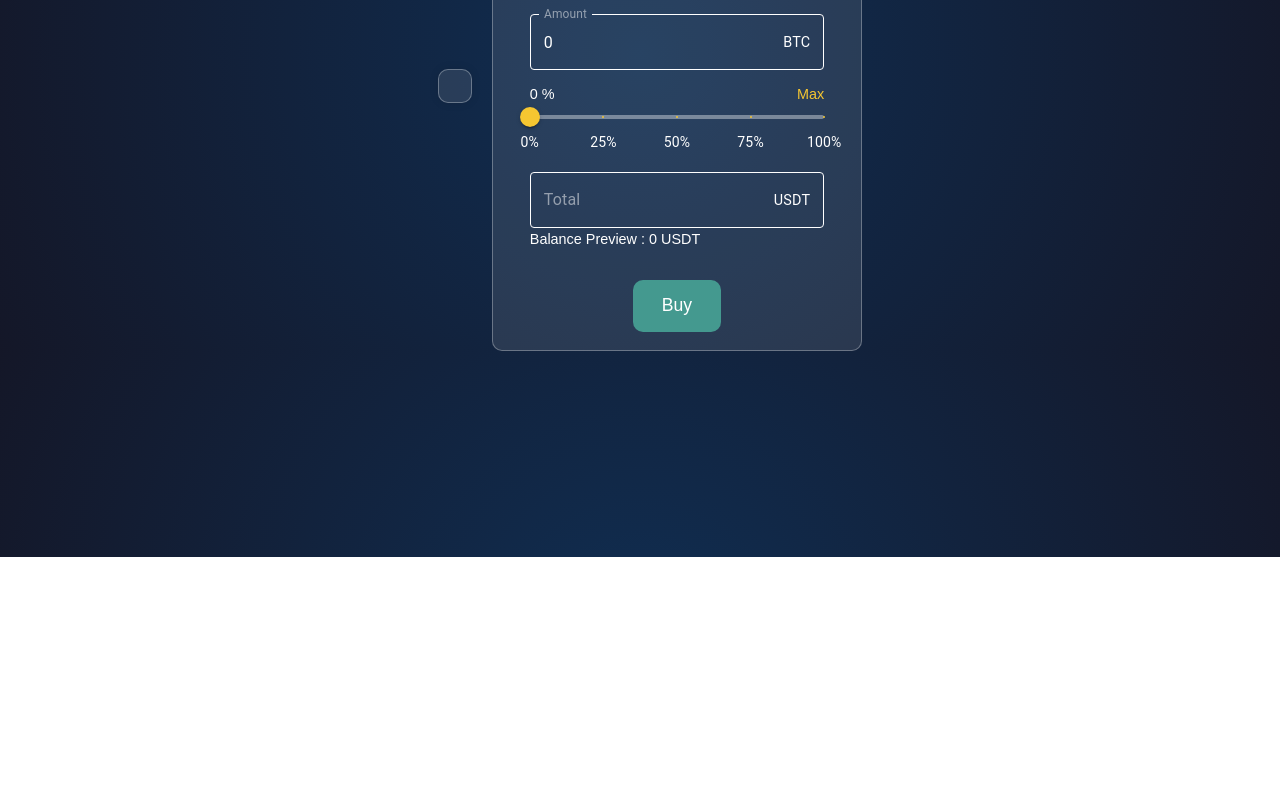
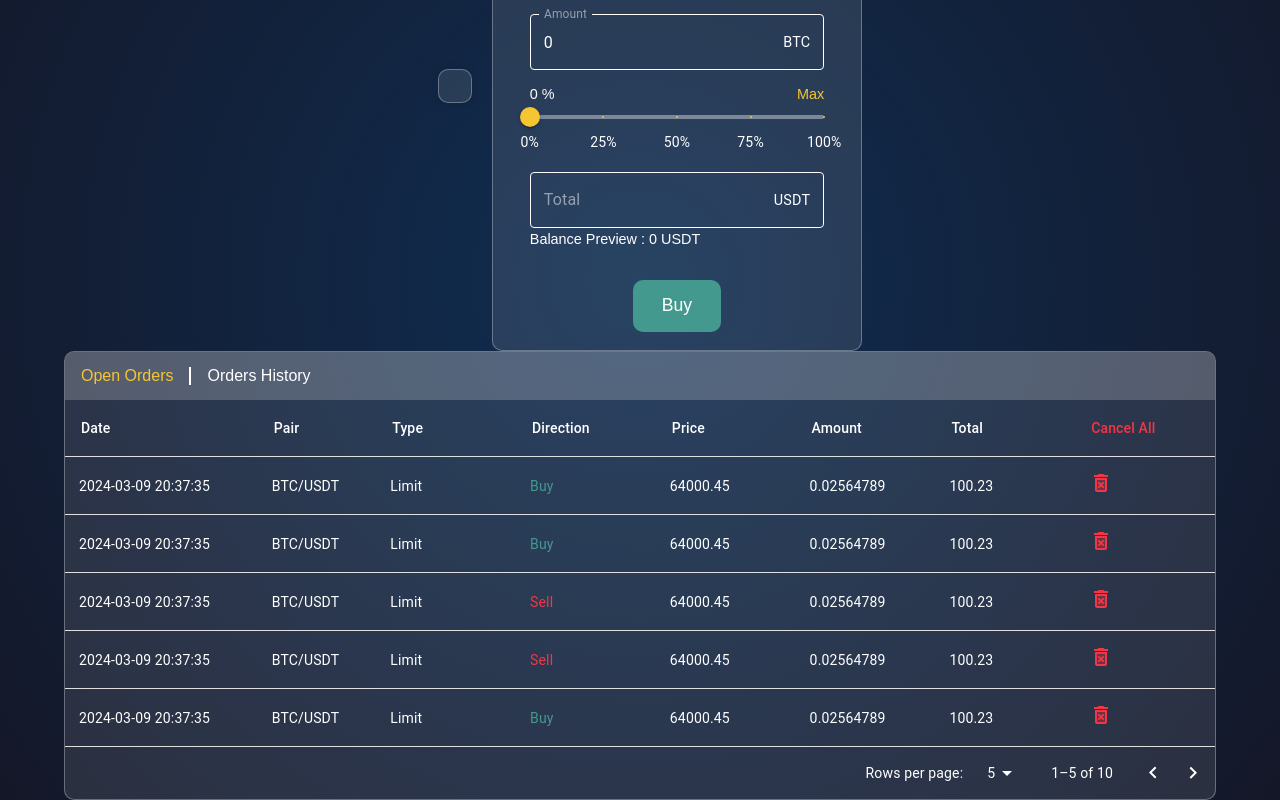
Before and after one commit to Crackvignoule/trading-sim, a React (Create React App) app in the folder client/: page /dashboard in a window 1280 px wide. Shown: the part 243-1043 px from the top of the page. Before the commit the page ends 800 px from the top, so only its background shows below. Built offline with nearby package versions, Linux system fonts and the light colour scheme; no server answers; sample sign-in values are in the browser's storage.

Commit message:
add orders components

```diff
--- a/client/package.json
+++ b/client/package.json
@@ -5,6 +5,7 @@
   "dependencies": {
     "@emotion/react": "^11.11.4",
     "@emotion/styled": "^11.11.0",
+    "@mui/icons-material": "^5.15.14",
     "@mui/material": "^5.15.14",
     "@testing-library/jest-dom": "^5.17.0",
     "@testing-library/react": "^13.4.0",
--- /dev/null
+++ b/client/src/components/UserOrders/UserOrders.js
@@ -0,0 +1,111 @@
+import React, { useState, useEffect } from 'react';
+import {UserOrdersDiv, OrderContainer, MyTable, MyTableBody, MyTableCell, MyTableContainer, MyTableHead, MyTablePagination, MyTableRow, Label, HeaderDiv, IconTrash } from './UserOrders.styles';
+
+
+const columns = [
+    { id: 'date', label: 'Date', minWidth: 150 },
+    { id: 'pair', label: 'Pair', minWidth: 80 },
+    { id: 'type', label: 'Type', minWidth: 100 },
+    { id: 'direction', label: 'Direction', minWidth: 100 },
+    { id: 'price', label: 'Price', minWidth: 100},
+    { id: 'amount', label: 'Amount', minWidth: 100},
+    { id: 'total', label: 'Total', minWidth: 100},
+    { id: 'icon', label: 'Cancel All', minWidth: 100},
+  ];
+
+  const rows = [
+    {date: '2024-03-09 20:37:35', pair: 'BTC/USDT', type: 'Limit', direction: 'Buy', price: '64000.45', amount: '0.02564789', total: '100.23', icon:'trash'},
+    {date: '2024-03-09 20:37:35', pair: 'BTC/USDT', type: 'Limit', direction: 'Buy', price: '64000.45', amount: '0.02564789', total: '100.23', icon:'trash'},
+    {date: '2024-03-09 20:37:35', pair: 'BTC/USDT', type: 'Limit', direction: 'Sell', price: '64000.45', amount: '0.02564789', total: '100.23', icon:'trash'},
+    {date: '2024-03-09 20:37:35', pair: 'BTC/USDT', type: 'Limit', direction: 'Sell', price: '64000.45', amount: '0.02564789', total: '100.23', icon:'trash'},
+    {date: '2024-03-09 20:37:35', pair: 'BTC/USDT', type: 'Limit', direction: 'Buy', price: '64000.45', amount: '0.02564789', total: '100.23', icon:'trash'},
+    {date: '2024-03-09 20:37:35', pair: 'BTC/USDT', type: 'Limit', direction: 'Buy', price: '64000.45', amount: '0.02564789', total: '100.23', icon:'trash'},
+    {date: '2024-03-09 20:37:35', pair: 'BTC/USDT', type: 'Limit', direction: 'Buy', price: '64000.45', amount: '0.02564789', total: '100.23', icon:'trash'},
+    {date: '2024-03-09 20:37:35', pair: 'BTC/USDT', type: 'Limit', direction: 'Buy', price: '64000.45', amount: '0.02564789', total: '100.23', icon:'trash'},
+    {date: '2024-03-09 20:37:35', pair: 'BTC/USDT', type: 'Limit', direction: 'Buy', price: '64000.45', amount: '0.02564789', total: '100.23', icon:'trash'},
+    {date: '2024-03-09 20:37:35', pair: 'BTC/USDT', type: 'Limit', direction: 'Buy', price: '64000.45', amount: '0.02564789', total: '100.23', icon:'trash'},
+  ];
+
+function UserOrders() {
+
+    const [page, setPage] = useState(0);
+    const [rowsPerPage, setRowsPerPage] = useState(5);
+
+    const [activeMenu, setActiveMenu] = useState('open-orders');
+
+    const handleChangePage = (event, newPage) => {
+        setPage(newPage);
+    };
+
+    const handleChangeRowsPerPage = (event) => {
+        setRowsPerPage(+event.target.value);
+        setPage(0);
+    };
+
+    return (
+        <UserOrdersDiv>
+            <HeaderDiv>
+                <Label active={activeMenu === 'open-orders'} className='title' id='open-orders' onClick={() => setActiveMenu('open-orders')}>Open Orders</Label>
+                <Label active={activeMenu === 'orders-history'} className='title' id='orders-history' onClick={() => setActiveMenu('orders-history')}>Orders History</Label>
+            </HeaderDiv>
+
+            <OrderContainer>
+            <MyTableContainer /*sx={{ maxHeight: 440 }}*/>
+                <MyTable stickyHeader aria-label="sticky table">
+                <MyTableHead>
+                    <MyTableRow>
+                    {columns.map((column) => (
+                        <MyTableCell
+                        key={column.id}
+                        align={column.align}
+                        style={{ minWidth: column.minWidth }}
+                        >
+                        <Label id={column.id == 'icon' ? 'trash': ''}>
+                            {column.label}
+                        </Label>
+                        </MyTableCell>
+                    ))}
+                    </MyTableRow>
+                </MyTableHead>
+                <MyTableBody>
+                    {rows
+                    .slice(page * rowsPerPage, page * rowsPerPage + rowsPerPage)
+                    .map((row) => {
+                        return (
+                        <MyTableRow hover role="checkbox" tabIndex={-1} key={row.code}>
+                            {columns.map((column) => {
+                            const value = row[column.id];
+                            return (
+                                <MyTableCell key={column.id} align={column.align}>
+                                    {column.id == 'icon' ? <IconTrash/>:
+
+                                    <Label className={value === 'Buy' ? 'buy' : value === 'Sell' ? 'sell' : ''}>
+                                        {column.format && typeof value === 'number'
+                                            ? column.format(value)
+                                            : value}
+                                    </Label> }
+
+                                </MyTableCell>
+                            );
+                            })}
+                        </MyTableRow>
+                        );
+                    })}
+                </MyTableBody>
+                </MyTable>
+            </MyTableContainer>
+                <MyTablePagination
+                    rowsPerPageOptions={[5, 10, 15]}
+                    component="div"
+                    count={rows.length}
+                    rowsPerPage={rowsPerPage}
+                    page={page}
+                    onPageChange={handleChangePage}
+                    onRowsPerPageChange={handleChangeRowsPerPage}
+                />
+        </OrderContainer>
+    </UserOrdersDiv>
+    );
+}
+
+export default UserOrders;
--- /dev/null
+++ b/client/src/components/UserOrders/UserOrders.styles.js
@@ -0,0 +1,115 @@
+import styled from "styled-components";
+import { COLORS } from "../../styles/GlobalStyles";
+import Table from '@mui/material/Table';
+import TableBody from '@mui/material/TableBody';
+import TableCell from '@mui/material/TableCell';
+import TableContainer from '@mui/material/TableContainer';
+import TableHead from '@mui/material/TableHead';
+import TablePagination from '@mui/material/TablePagination';
+import TableRow from '@mui/material/TableRow';
+import DeleteForeverTwoToneIcon from '@mui/icons-material/DeleteForeverTwoTone';
+
+
+
+const setLabelColor = (props) => {
+    if (props.active) {
+       return COLORS.special;
+    } else if (props.id === 'trash') {
+        return COLORS.red;
+    } else {
+       return COLORS.text;
+    }
+};
+
+export const IconTrash = styled(DeleteForeverTwoToneIcon)`
+color: ${COLORS.red};
+
+cursor: pointer;
+`;
+export const UserOrdersDiv = styled.div`
+width: 100%;
+background: ${COLORS.glassBkg};
+border: ${COLORS.glassBorder};
+box-shadow: none; /* Supprime toute ombre */
+overflow: hidden; /* Assure que tout contenu débordant est masqué, utile pour les cas de scroll */
+border-radius: 10px;
+
+display: flex column;
+
+justify-content: start;
+align-items: center;
+`;
+
+
+export const OrderContainer = styled.div`
+    width: 100%;
+`;
+export const HeaderDiv = styled.div`
+  width: 100%;
+  height: 3em;
+  background-color: ${COLORS.glassHeaderBkg};
+
+  display: flex;
+  justify-content: start;
+  align-items: center;
+
+  & .title {
+    padding-left: 1em;
+    padding-right: 1em;
+    cursor: pointer;
+    }
+
+  & #open-orders {
+    border-right: 0.01em solid white;
+  }
+
+  & #orders-history {
+    border-left: 0.01em solid white;
+  }
+
+
+`;
+export const MyTable = styled(Table)`
+`;
+export const MyTableBody = styled(TableBody)`
+& .MuiTableCell-body {
+    padding: 1em;
+}
+`;
+export const MyTableCell = styled(TableCell)`
+
+& .buy{
+    color: ${COLORS.green};
+}
+& .sell{
+    color: ${COLORS.red};
+}
+
+`;
+export const MyTableContainer = styled(TableContainer)`
+`;
+export const MyTableHead = styled(TableHead)`
+
+
+& .MuiTableCell-root {
+    background-color: rgba(255,255,255,0);
+  }
+
+
+`;
+export const MyTablePagination = styled(TablePagination)`
+& p, div, svg{
+    color: ${COLORS.text};
+}
+
+`;
+export const MyTableRow = styled(TableRow)`
+height:1em;
+`;
+
+export const Label = styled.label`
+color: ${props => setLabelColor(props)};
+
+cursor: ${props => props.id === "trash" ? "pointer": ""};
+
+`;
--- a/client/src/components/index.js
+++ b/client/src/components/index.js
@@ -3,5 +3,6 @@ import BigChart from "./BigChart/BigChart";
 import NavBar from "./NavBar/NavBar";
 import ProtectedRoute from "./ProtectedRoute";
 import TradeMenu from "./TradeMenu/TradeMenu";
+import UserOrders from "./UserOrders/UserOrders";
 
-export { SmallChart, BigChart, NavBar, ProtectedRoute, TradeMenu };
+export { SmallChart, BigChart, NavBar, ProtectedRoute, TradeMenu, UserOrders };
--- a/client/src/pages/Home/Home.js
+++ b/client/src/pages/Home/Home.js
@@ -1,6 +1,6 @@
 
 import React, {useState } from 'react';
-import { BigChart, TradeMenu } from '../../components';
+import { BigChart, TradeMenu, UserOrders } from '../../components';
 import { MainDiv, TopDiv, BottomDiv, HomeDiv} from './Home.styles';
 import { TradedPairProvider } from '../../context/Context';
 
@@ -16,8 +16,8 @@ function Home() {
                   <TradeMenu/>
                 </TopDiv>
                 <BottomDiv>
+                  <UserOrders/>
                 </BottomDiv>
-
             </MainDiv>
           </HomeDiv>
         </TradedPairProvider>
--- a/client/src/pages/Home/Home.styles.js
+++ b/client/src/pages/Home/Home.styles.js
@@ -1,6 +1,8 @@
 import styled from "styled-components";
 
 export const HomeDiv = styled.div`
+display: flex;
+justify-content: center;
 position: relative;
 top: 0;
 left: 0;
@@ -11,7 +13,7 @@ export const MainDiv = styled.div`
   flex-direction: column;
   justify-content: space-between;
   align-items: center;
-  width: 100%;
+  width: 90%;
 `;
 
 export const TopDiv = styled.div`
@@ -23,4 +25,7 @@ export const TopDiv = styled.div`
 
 export const BottomDiv = styled.div`
   display: flex;
+  width: 100%;
+  justify-content: center;
+  align-items: center;
 `;
```
Also changed, not shown: 1 other file (tests, documents, lock files or other folders).
